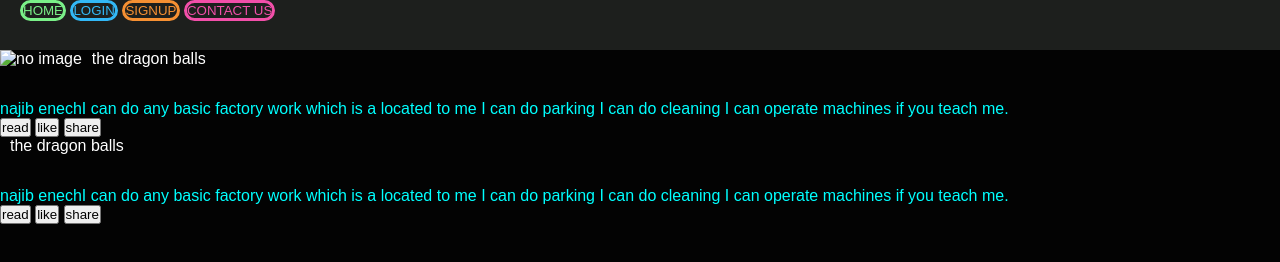
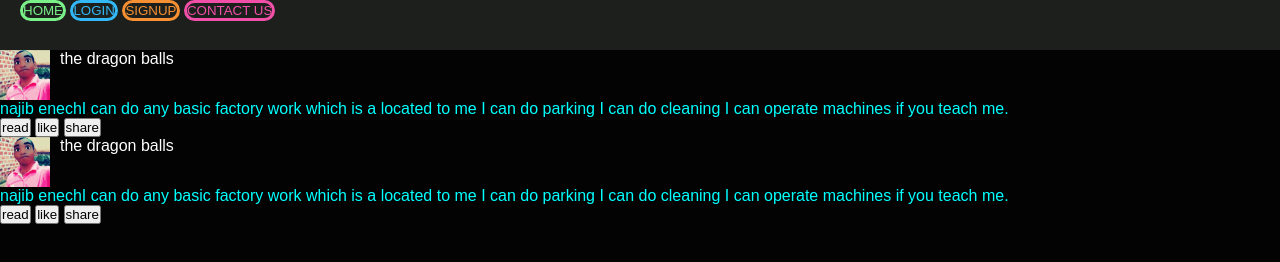
Before and after one commit to Najibenech/schooltimes, a plain HTML site: page index.html in a window 1280 px wide. Drawn offline with Linux system fonts and the light colour scheme.

Commit message:
Update index.html

```diff
--- a/index.html
+++ b/index.html
@@ -9,7 +9,7 @@
     <script src="./js/script.js"></script>
 
 
-    <link rel="stylesheet" href="/css/style.css" />
+    <link rel="stylesheet" href="/schooltimes/css/style.css" />
 
 </head>
 <body>
@@ -33,7 +33,7 @@
 
   <article>
     <figure>
-      <img src="schooltimes/naj.jpg" alt="no image" height="50px">
+      <img src="/schooltimes/naj.jpg" alt="no image" height="50px">
       <figcaption>the dragon balls </figcaption>
     </figure>
   <p>najib enechI can do any basic factory work which is a located to me
@@ -47,7 +47,7 @@
 
   <article>
     <figure>
-      <img src="schooltimes/naj.jpg" alt="" width="" height="50px">
+      <img src="/schooltimes/naj.jpg" alt="" width="" height="50px">
       <figcaption>the dragon balls </figcaption>
     </figure>
 
```
